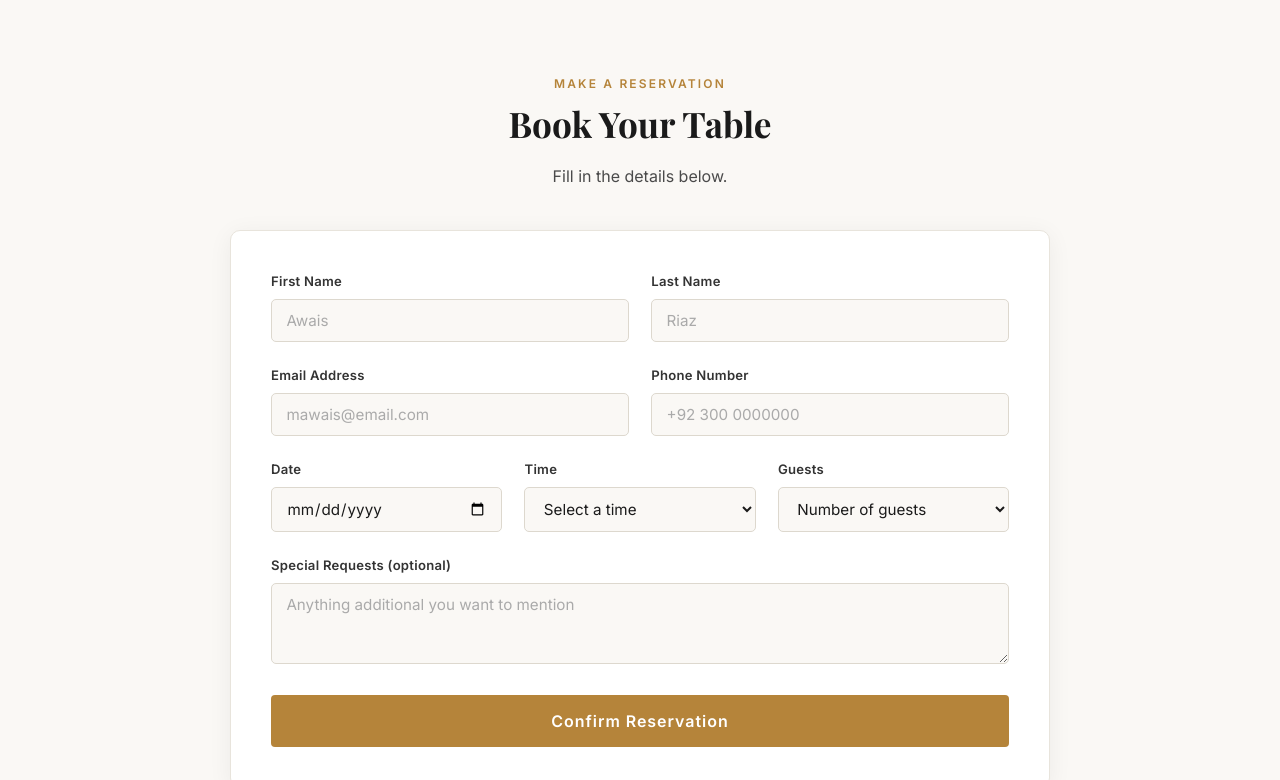
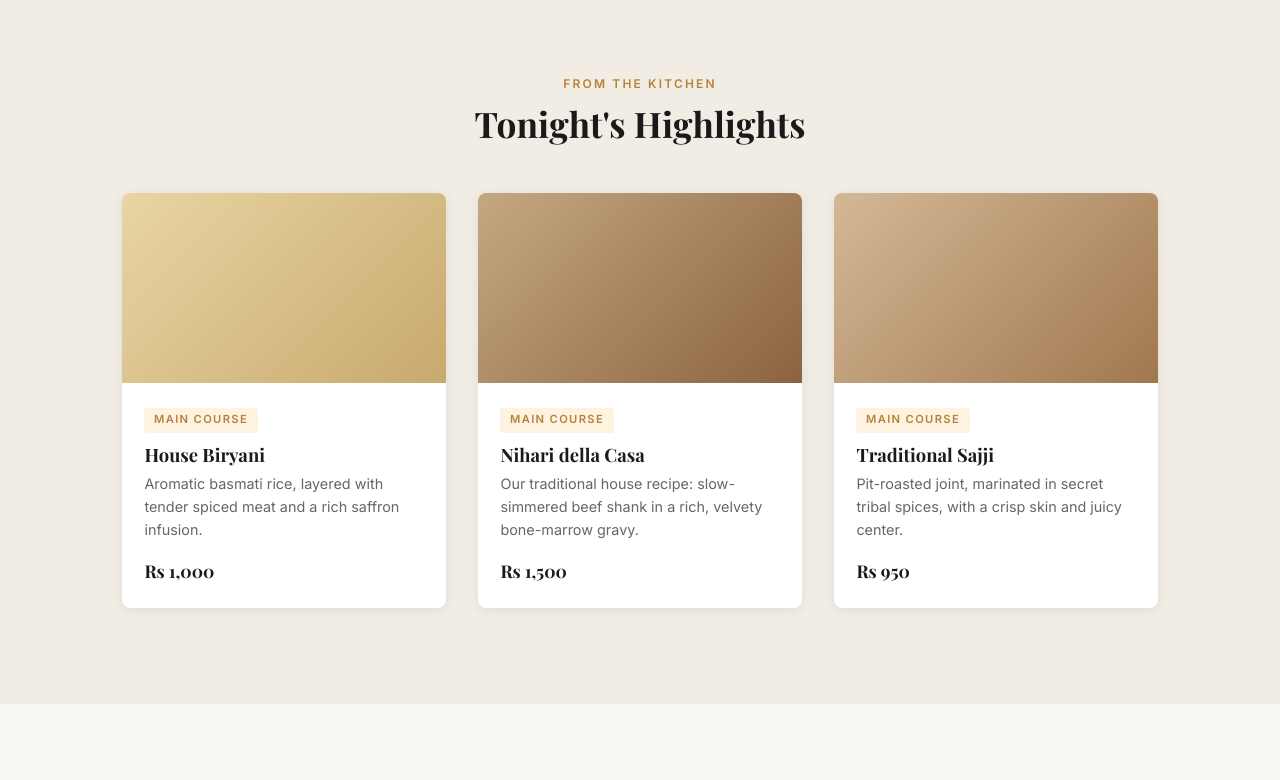
Before and after one commit to awais9876-a11y/Restaurant, a plain HTML site: page index.html in a window 1280 px wide. Shown: the part 822-1602 px from the top of the page. Drawn offline with nearby package versions, Linux system fonts and the light colour scheme.

Commit message:
Added the Menu section

```diff
--- a/index.html
+++ b/index.html
@@ -30,6 +30,53 @@
           Here tradition meets modern taste. Your table is waiting.
         </p>
         <a href="#booking" class="btn-primary">Reserve Your Table</a>
+      </div>
+    </section>
+
+    <section class="menu" id="menu">
+      <div class="container">
+        <span class="section-label center">From the Kitchen</span>
+        <h2 class="center">Tonight's Highlights</h2>
+        <div class="menu-grid">
+          <div class="menu-card">
+            <div class="menu-img menu-img-1"></div>
+            <div class="menu-info">
+              <span class="menu-tag">Main Course</span>
+              <h3>House Biryani</h3>
+              <p>
+                Aromatic basmati rice, layered with tender spiced meat and a
+                rich saffron infusion.
+              </p>
+              <span class="menu-price">Rs 1,000</span>
+            </div>
+          </div>
+
+          <div class="menu-card">
+            <div class="menu-img menu-img-2"></div>
+            <div class="menu-info">
+              <span class="menu-tag">Main Course</span>
+              <h3>Nihari della Casa</h3>
+              <p>
+                Our traditional house recipe: slow-simmered beef shank in a
+                rich, velvety bone-marrow gravy.
+              </p>
+              <span class="menu-price">Rs 1,500</span>
+            </div>
+          </div>
+
+          <div class="menu-card">
+            <div class="menu-img menu-img-3"></div>
+            <div class="menu-info">
+              <span class="menu-tag">Main Course</span>
+              <h3>Traditional Sajji</h3>
+              <p>
+                Pit-roasted joint, marinated in secret tribal spices, with a
+                crisp skin and juicy center.
+              </p>
+              <span class="menu-price">Rs 950</span>
+            </div>
+          </div>
+        </div>
       </div>
     </section>
 
```
